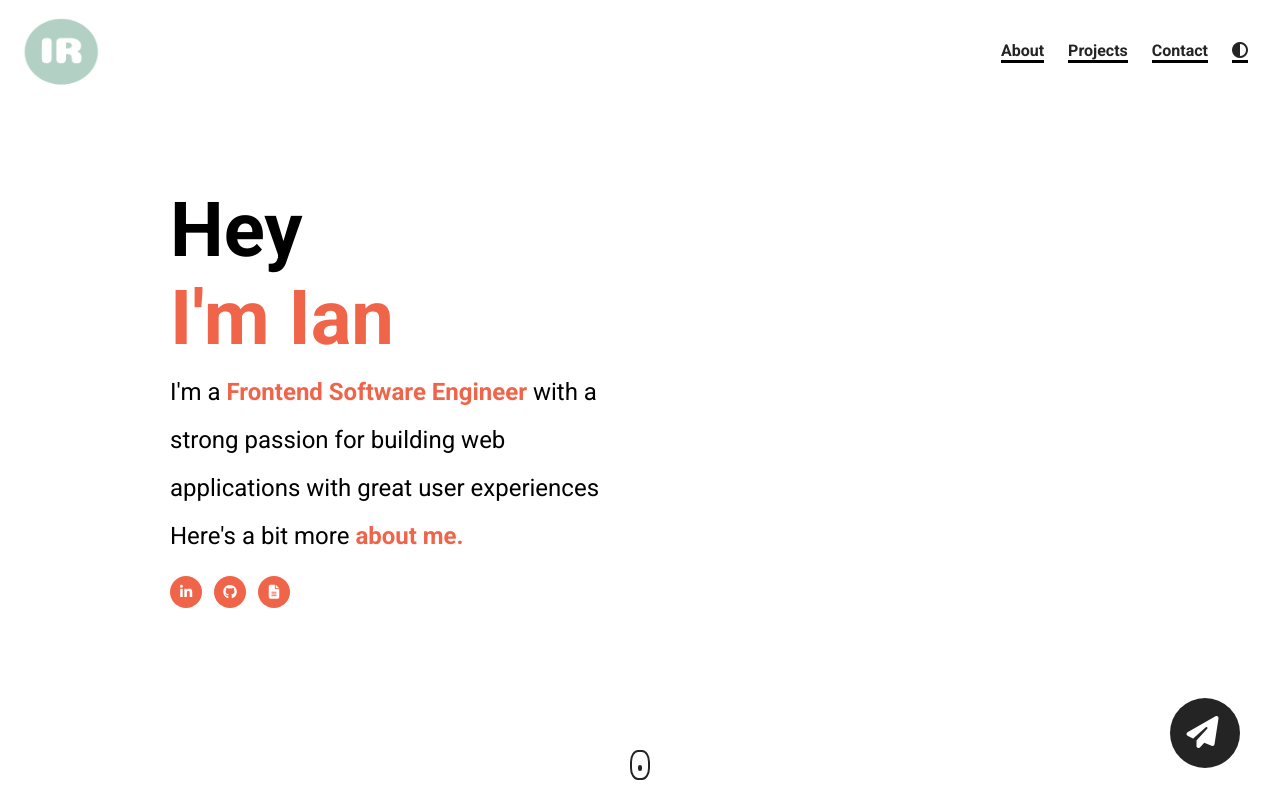
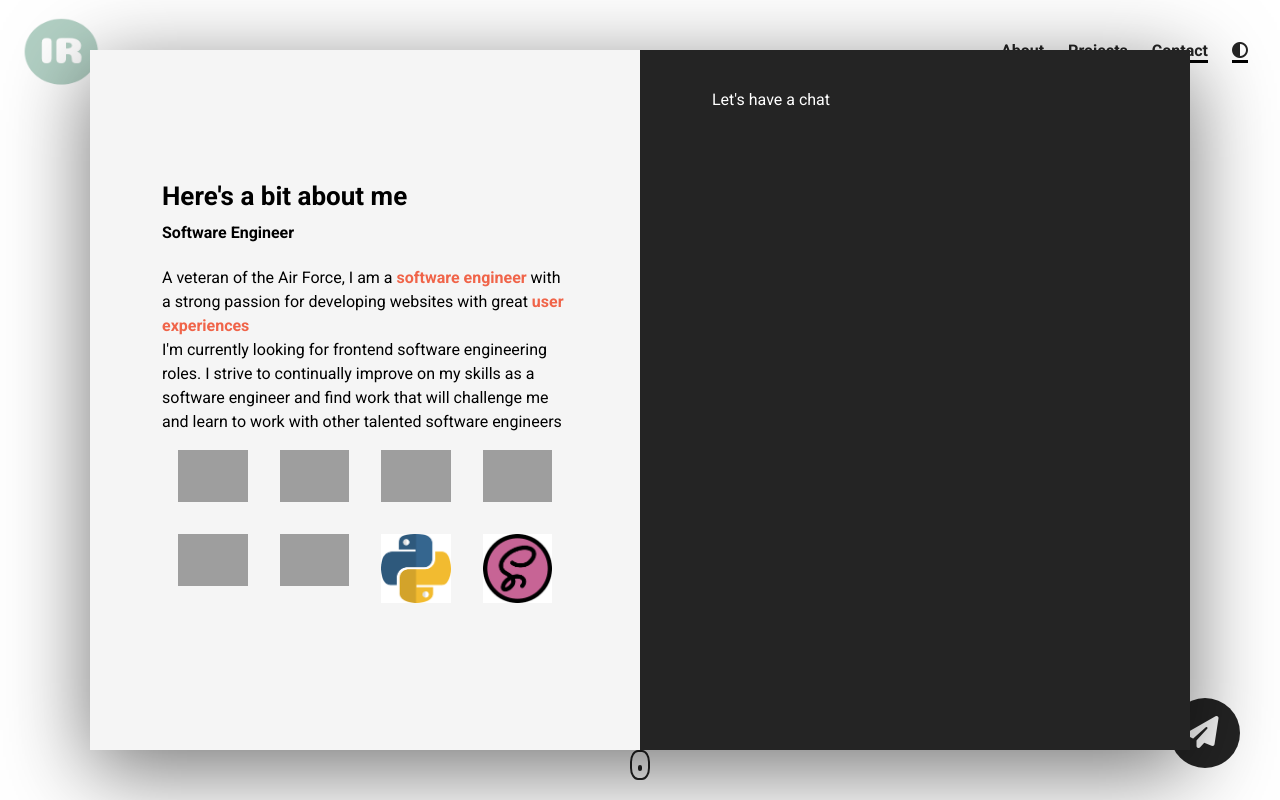
Before and after one commit to Prones94/FES-Portfolio, a plain HTML site: page index.html in a window 1280 px wide. Shown: the top 800 px of the page. Drawn offline with Linux system fonts and the light colour scheme; grey boxes are pictures that could not be loaded.

Commit message:
finished left side of modal

```diff
--- a/index.html
+++ b/index.html
@@ -90,6 +90,66 @@
 			<a href="#projects" class="scroll">
 				<div class="scroll__icon click"></div>
 			</a>
+      <div class="modal">
+        <div class="modal__half modal__about">
+          <h3 class="modal__title modal__title--about">Here's a bit about me</h3>
+          <h4 class="modal__sub-title modal__sub-title--about">Software Engineer</h4>
+          <p class="modal__para">A veteran of the Air Force, I am a <b class="orange">software engineer</b> with a strong passion for developing websites with great <b class="orange">user experiences</b>
+          <br>
+          I'm currently looking for frontend software engineering roles. I strive to continually improve on my skills as a software engineer and find work that will challenge me and learn to work with other talented software engineers</p>
+          <div class="modal__languages">
+            <figure class="modal__language">
+              <img src="https://upload.wikimedia.org/wikipedia/commons/thumb/3/38/HTML5_Badge.svg/240px-HTML5_Badge.svg.png" alt="HTML" class="modal__language--img" />
+              <span class="language__name">HTML</span>
+            </figure>
+            <figure class="modal__language">
+              <img
+									src="https://cdn.iconscout.com/icon/free/png-256/css-131-722685.png"
+									alt="CSS"
+                  class="modal__language--img"
+								/>
+                <span class="language__name">CSS</span>
+            </figure>
+            <figure class="modal__language">
+              <img src="https://cdn.iconscout.com/icon/free/png-256/javascript-1-225993.png"
+              alt="JavaScript Logo"
+              class="modal__language--img"
+              />
+              <span class="language__name">JS</span>
+            </figure>
+            <figure class="modal__language">
+              <img src="https://cdn.iconscout.com/icon/free/png-256/typescript-3521774-2945272.png"
+              alt="TypeScript Logo"
+              class="modal__language--img"
+              />
+              <span class="language__name">TypeScript</span>
+            </figure>
+            <figure class="modal__language">
+              <img src="https://cdn.iconscout.com/icon/free/png-256/nuxt-dot-js-3628959-3030184.png"
+              alt="Next Logo"
+              class="modal__language--img"
+              />
+              <span class="language__name">Next.JS</span>
+            </figure>
+            <figure class="modal__language">
+              <img src="https://cdn.iconscout.com/icon/free/png-256/react-3-1175109.png"
+              alt="React Logo"
+              class="modal__language--img"
+              />
+              <span class="language__name">React</span>
+            </figure>
+            <figure class="modal__language">
+              <img src="./assets/python--img.png" alt="Python" class="modal__language--img"/>
+              <span class="language__name">Python</span>
+            </figure>
+            <figure class="modal__language">
+              <img src="./assets/sass--img.png" alt="Sass" class="modal__language--img"/>
+              <span class="language__name">Sass</span>
+            </figure>
+          </div>
+        </div>
+        <div class="modal__half modal__contact">Let's have a chat</div>
+      </div>
 		</section>
 		<section id="projects">
 			<div class="container">
--- a/style.css
+++ b/style.css
@@ -220,6 +220,86 @@ nav {
   font-size: 20px;
 }
 
+/* MODAL */
+.modal {
+  position: absolute;
+  top: 50%;
+  left: 50%;
+  transform: translate(-50%,-50%);
+  width: 90%;
+  max-width: 1100px;
+  height: 700px;
+  box-shadow: 0 20px 80px 0 rgb(0,0,0,0.55);
+  overflow: hidden;
+  display: flex;
+}
+
+.modal__half {
+  width: 50%;
+  padding: 40px 72px;
+}
+
+.modal__languages {
+  display: flex;
+  flex-wrap: wrap;
+
+}
+
+.modal__language {
+  width: 25%;
+  padding: 16px;
+  position: relative;
+  display: flex;
+  flex-direction: column;
+  align-items: center;
+  transition: all 300ms ease;
+}
+
+.modal__language:hover .language__name {
+  transform: scale(1);
+}
+
+.modal__language:hover {
+  filter: brightness(80%);
+  transform: scale(0.9);
+}
+
+.language__name {
+  position: absolute;
+  bottom: -10px;
+  transform: scale(0);
+  transition: all 300ms ease;
+}
+
+.modal__language--img {
+  width: 100%;
+}
+
+.modal__about {
+  background-color: rgb(245,245,245);
+  display: flex;
+  flex-direction: column;
+  justify-content: center;
+}
+
+.modal__contact {
+  background-color: #242424;
+  color: white;
+}
+
+.modal__title {
+  font-size: 26px;
+}
+
+.modal__sub-title {
+  margin: 12px 0 24px 0;
+}
+
+.model__para {
+  margin-bottom: 12px;
+  line-height: 1.75;
+}
+
 /* PROJECT */
 .section__title {
   text-align: center;
```
Also changed, not shown: assets/python--img.png (added), assets/sass--img.png (added).
